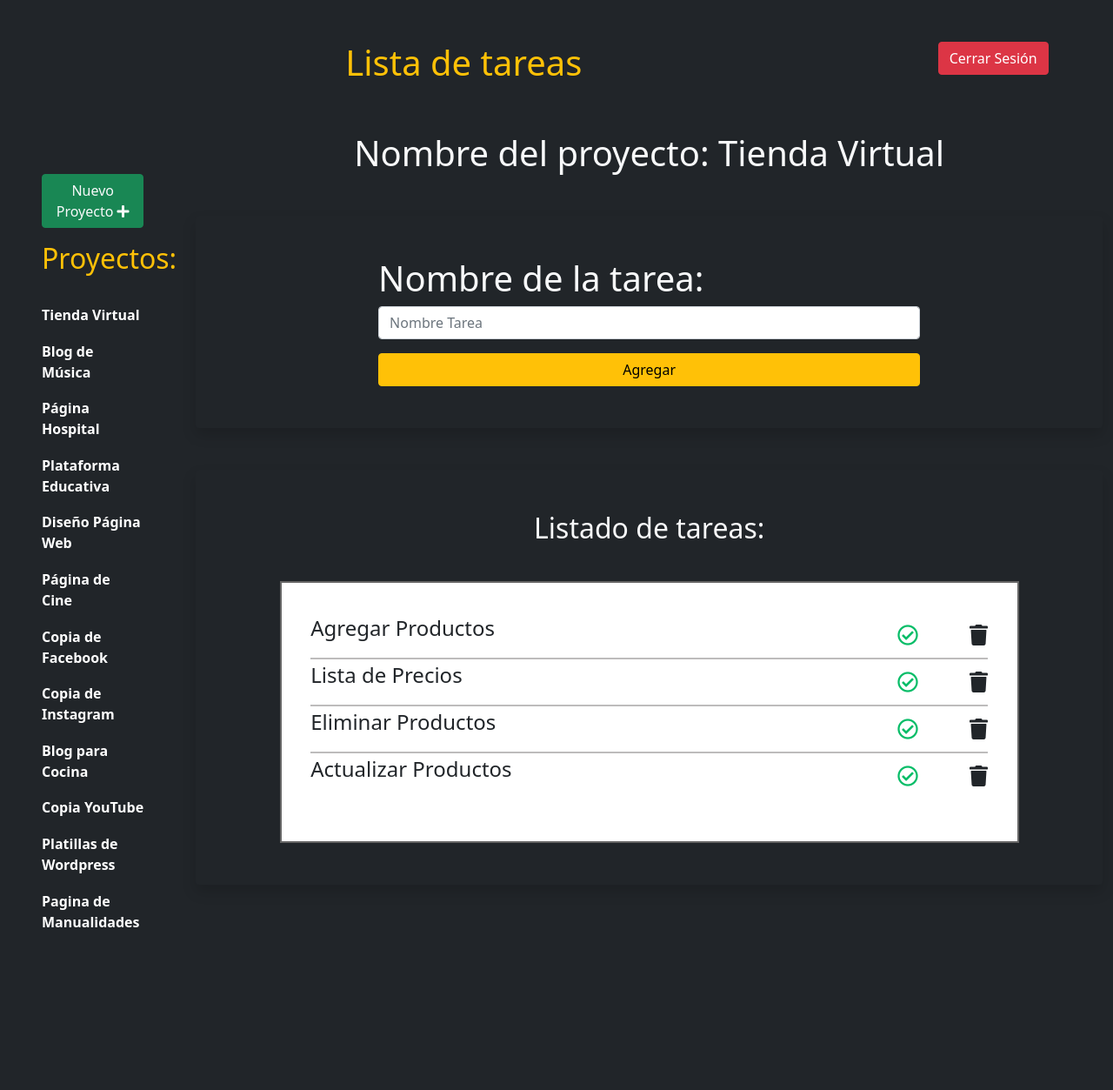
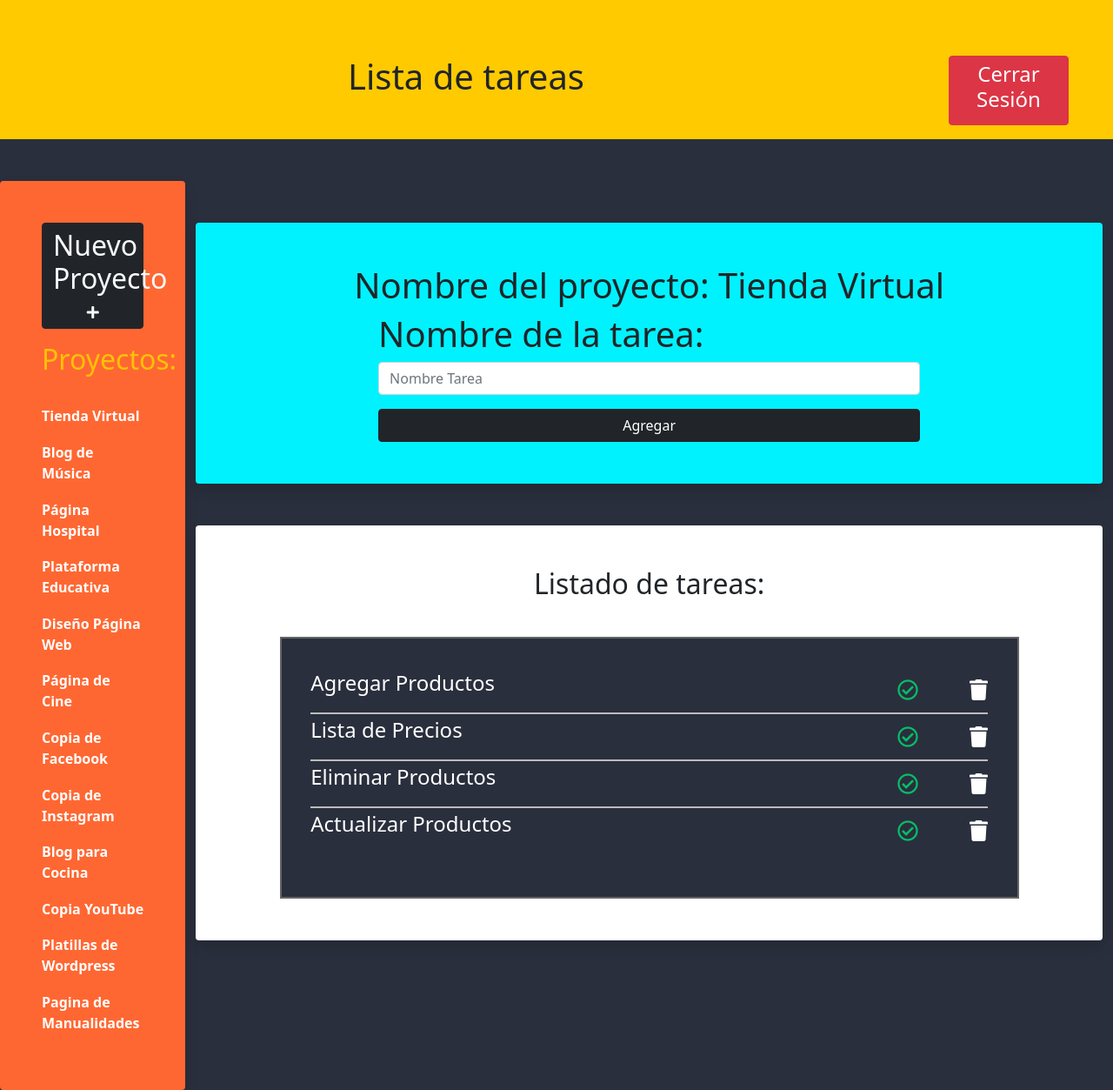
Before and after one commit to Skierhy/Lista-de-tareas-proyecto-app-web, a PHP site: page /index.php?id_proyecto=1 in a window 1280 px wide. Shown: the whole page at 87% size. Before the commit the page ends 1066 px from the top, so only its background shows below. Run offline with PHP 8.4, Linux system fonts and the light colour scheme; a user stored in the database is signed in; data comes from the database, SQL or seed files in the repository.

Commit message:
mejora de interfaz y responsivo

```diff
--- a/css/style.css
+++ b/css/style.css
@@ -10,15 +10,36 @@
 
 .login,
 .crear-cuenta {
-  background: #ff58bd;
-  background: linear-gradient(to right, #5ed6d0, #c8c8c8);
+  background-color: #2a2f3d;
 }
 
-.bg_color {
-  background-color: #08bd68;
-  background-color: linear-gradient(to right, #5ed6d0, #5ed6d0);
+.bg_gris {
+  background: #2a2f3d;
+}
+.bg_gris2 {
+  background-color: #2a2f3d;
 }
 
+.bg_azul {
+  background: #00f2ff;
+}
+
+.bg_naranja {
+  background: #ff6732;
+}
+
+.bg_amarillo {
+  background: #ffca00;
+  padding: 1rem;
+}
+
+.bg_blanco {
+  background: #ffffff;
+}
+
+.tamano_boton {
+  height: 3rem;
+}
 .completo {
   color: #08bd68;
 }
@@ -27,6 +48,7 @@
   color: #ffffff;
   font-weight: bold;
   text-decoration: none;
+  text-align: center;
 }
 .lista_tareas ul {
   list-style: none;
@@ -36,12 +58,19 @@
 .lista_tareas ul li {
   margin-bottom: 1.1rem;
 }
+
+@media (max-width: 992px) {
+  .lista_tareas ul li {
+    text-align: center;
+  }
+}
 .lista_tareas ul li a:hover {
   color: #ebcb40;
 }
 
 .lista_por_hacer {
-  background-color: #ffffff;
+  background-color: #2a2f3d;
+  color: #ffffff;
   max-width: 850px;
   width: 90%;
   margin: 2.1rem auto 0 auto;
--- a/index.php
+++ b/index.php
@@ -25,22 +25,22 @@ if (isset($_GET['id_proyecto'])) {
 	integrity="sha384-1BmE4kWBq78iYhFldvKuhfTAU6auU8tT94WrHftjDbrCEXSU1oBoqyl2QvZ6jIW3" crossorigin="anonymous">
 </head>
 
-<body class="<?php echo obtenerPaginaActual(); ?> bg-dark">
+<body class="<?php echo obtenerPaginaActual(); ?> bg_gris">
 
 	<div class="container-fluid">
-			<div class="row bg-dark bg-opacity-70 text-light mb-5">
-				<div class="col-10 pt-5">
-					<h1 class="text-center text-warning">Lista de tareas</h1>
+			<div class="row text-light mb-5 bg_amarillo">
+				<div class="col-12 pt-5 col-lg-10">
+					<h1 class="text-center text-dark">Lista de tareas</h1>
 				</div>
-				<div class="col-2 pt-5">
-					<a href="login.php?cerrar_sesion=true" class="btn btn-danger">Cerrar Sesión</a>
+				<div class="col-12 pt-5 col-lg-2 d-flex justify-content-center">
+					<a href="login.php?cerrar_sesion=true" class="btn btn-danger w-75"> <h4>Cerrar Sesión</h4></a>
 				</div>
 		</div>
 
 		<div class="row">
-			<div class="col-2 bg-dark p-5">
+			<div class="col-12 p-5 col-lg-2 rounded shadow p-5 bg_naranja">
 				<div class="crear-proyecto">
-					<a href="#" class="btn btn-success w-100 text-light mb-3">Nuevo Proyecto <i class="fas fa-plus"></i> </a>
+					<a href="#" class="btn btn-dark w-100 text-light mb-3"><h2>Nuevo Proyecto </h2><i class="fas fa-plus"></i> </a>
 				</div>
 				<div class="fondo_lista lista_tareas">
 					<h2 class="text-center text-warning">Proyectos: </h2>
@@ -63,24 +63,25 @@ if (isset($_GET['id_proyecto'])) {
 				</div>
 			</div>
 
-			<div class="col-10 bg-dark">
+			<div class="col-12   col-lg-10">
+				<div class="container w-100 mt-5 rounded shadow p-5 bg_azul">
 				<?php
 				$proyecto = obtenerNombreProyecto($id_proyecto);
 				if ($proyecto) {
 					?>
-					<h1 class="text-center text-light">Nombre del proyecto:
+					<h1 class="text-center text-dark">Nombre del proyecto:
 						<?php foreach ($proyecto as $nombre) {
 							?>
 							<span><?php echo $nombre['nombre']; ?></span>
 							<?php
 						}//Fin for each ?>
 					</h1>
-					<div class="container w-100 bg-dark mt-5 rounded shadow p-5">
+
 						<form action="#">
 							<div class="row">
 								<div class="col-2"></div>
 								<div class="mb-3 col-8">
-									<label for="tarea" class="form-label h1 text-light">Nombre de la tarea: </label>
+									<label for="tarea" class="form-label h1 text-dark">Nombre de la tarea: </label>
 									<input type="text" placeholder="Nombre Tarea" class="form-control nombre-tarea">
 								</div>
 								<div class="col-2"></div>
@@ -90,7 +91,7 @@ if (isset($_GET['id_proyecto'])) {
 								<div class="enviar col-8">
 									<input type="hidden" id="id_proyecto" value="<?php echo $id_proyecto; ?>"
 									value="id_proyecto">
-									<input type="submit" class="btn btn-warning nueva-tarea w-100" value="Agregar">
+									<input type="submit" class="btn btn-dark bg_gris2 nueva-tarea w-100" value="Agregar">
 								</div>
 								<div class="col-2"></div>
 							</div>
@@ -104,15 +105,15 @@ if (isset($_GET['id_proyecto'])) {
 					echo "<h1 class='text-center text-danger'>Selecciona un proyecto a la izquierda</h1>";
 				}
 				?>
-				<div class="container w-100 bg-dark mt-5 rounded shadow p-5">
+				<div class="container w-100 mt-5 rounded shadow p-5 bg_blanco">
 					<div class="row">
 						<div class="col">
-							<h2 class="text-center text-light">Listado de tareas:</h2>
+							<h2 class="text-center text-dark">Listado de tareas:</h2>
 						</div>
 					</div>
 					<div class="row">
 						<div class="col">
-							<div class="lista_por_hacer listado-pendientes">
+							<div class="lista_por_hacer listado-pendientes bg_gris">
 								<ul>
 									<?php
 									//Obtiene las tareas del proyecto actual
```
Also changed, not shown: crear-cuenta.php (+4 -6 lines), login.php (+4 -6 lines), img/logo.jpg (added), img/logo.png (renamed from img/crearlogogratis_1024x1024_01.png).
